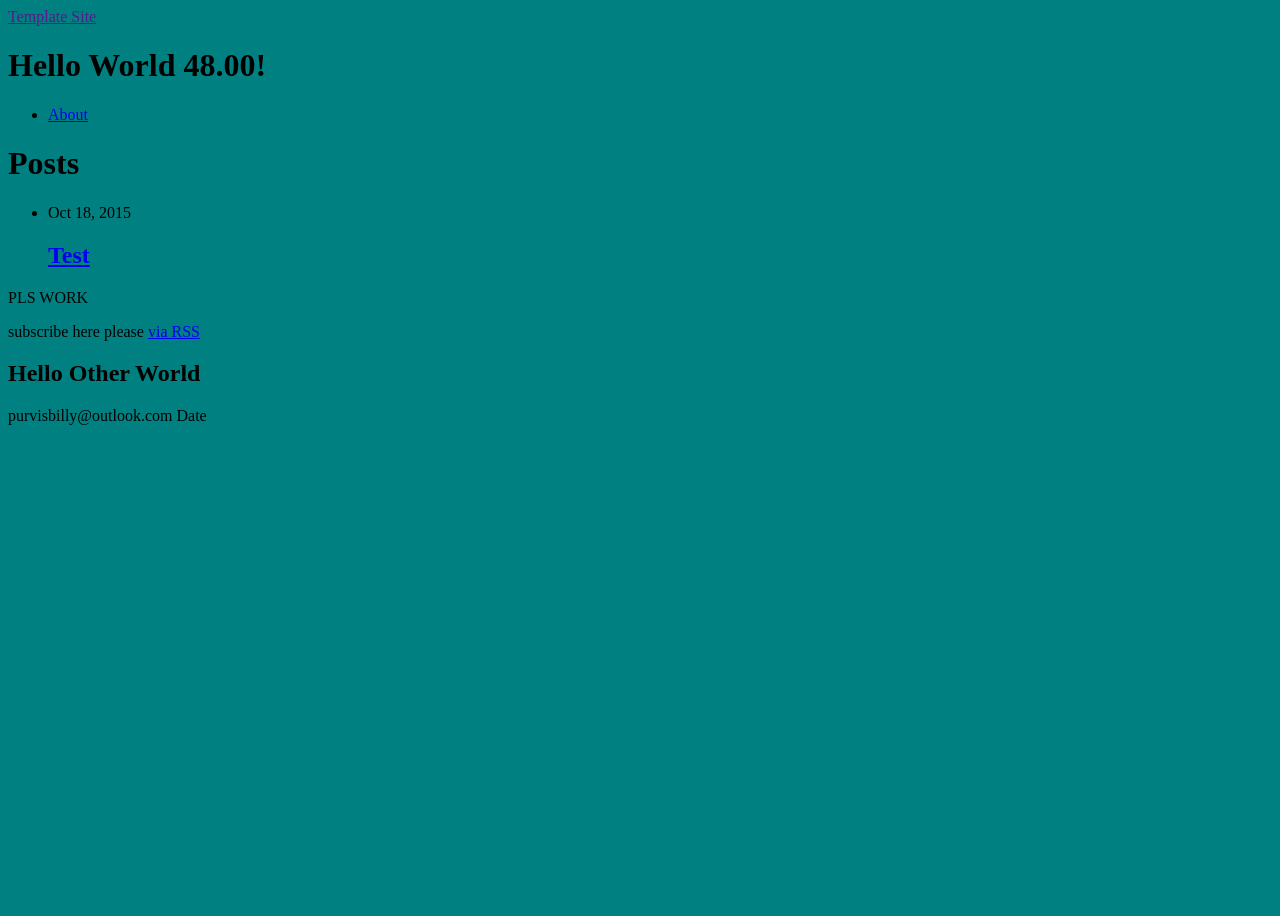
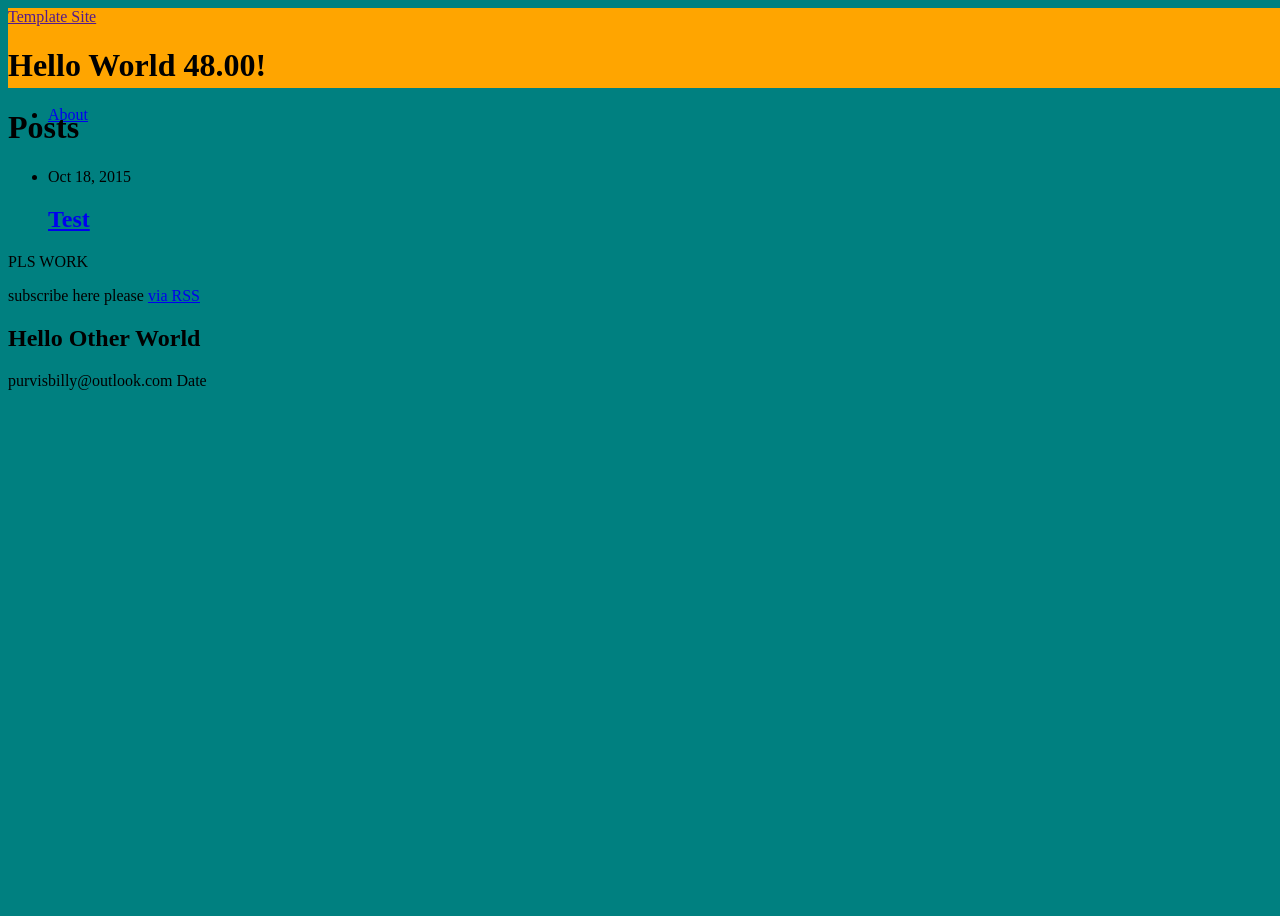
Before and after one commit to BillyPurvis/jekyll-boilerplate, a Jekyll site: the page built from index.html, in a window 1280 px wide. Built offline with Jekyll 4.4.1, drawn with Linux system fonts in a browser that asks for light colours.

Commit message:
moved main.scss to _sass dir

```diff
--- /dev/null
+++ b/_sass/_header.scss
@@ -0,0 +1,5 @@
+header {
+    width: 100%;
+    height: 80px;
+    background: orange;
+}
--- a/css/main.scss
+++ b/_sass/main.scss
@@ -1,3 +1,5 @@
+@import 'header';
+
 body {
     width: 100%;
     height: 100vh;
--- a/css/main.css
+++ b/css/main.css
@@ -1,3 +1,8 @@
+header {
+  width: 100%;
+  height: 80px;
+  background: orange; }
+
 body {
   width: 100%;
   height: 100vh;
--- a/gulpfile.js
+++ b/gulpfile.js
@@ -43,7 +43,7 @@ gulp.task('jekyll', function (done) {
 gulp.task("sass", function () {
     'use strict';
     log("Generating CSS files " + (new Date()).toString());
-    gulp.src("./css/main.scss")
+    gulp.src("./_sass/main.scss")
 		.pipe(sass({ style: 'expanded' }))
         .pipe(autoprefixer("last 3 version", "safari 5", "ie 8", "ie 9"))
 		.pipe(gulp.dest("./css"))
```
Also changed, not shown: css/main.min.css, 4 other files.
